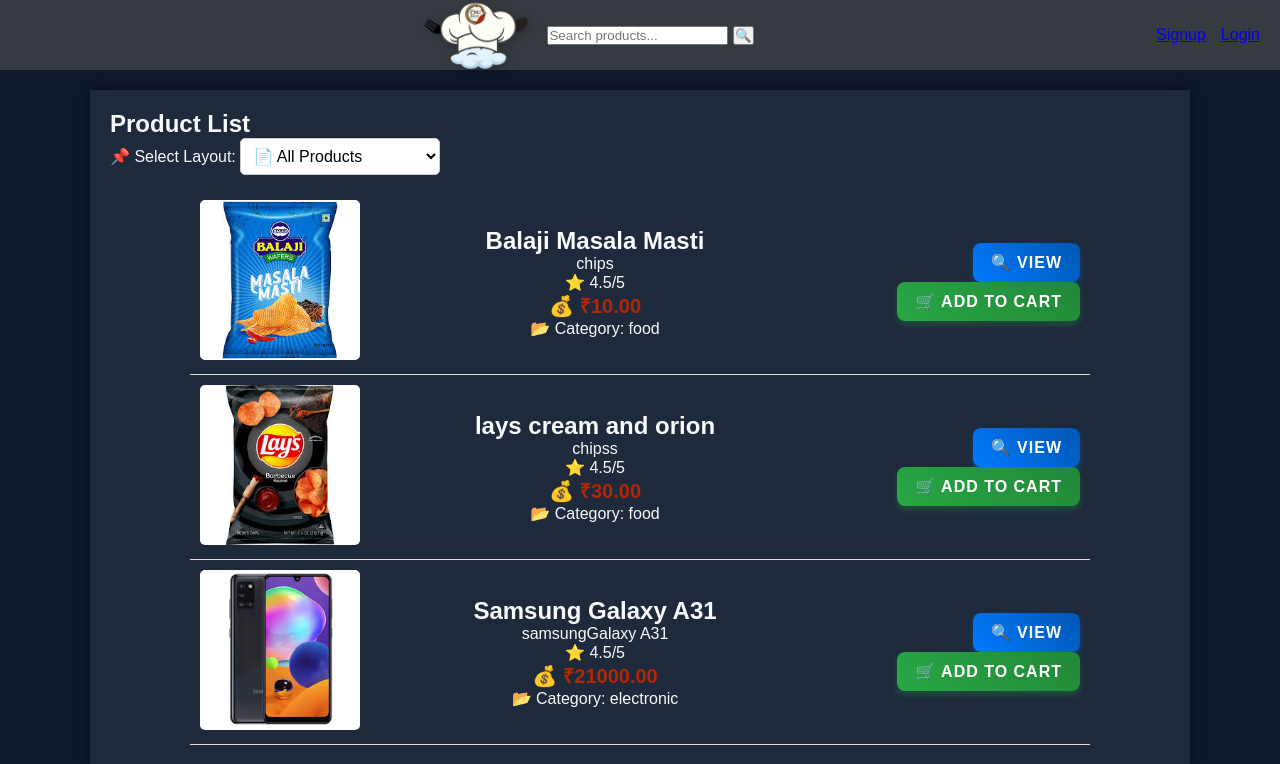
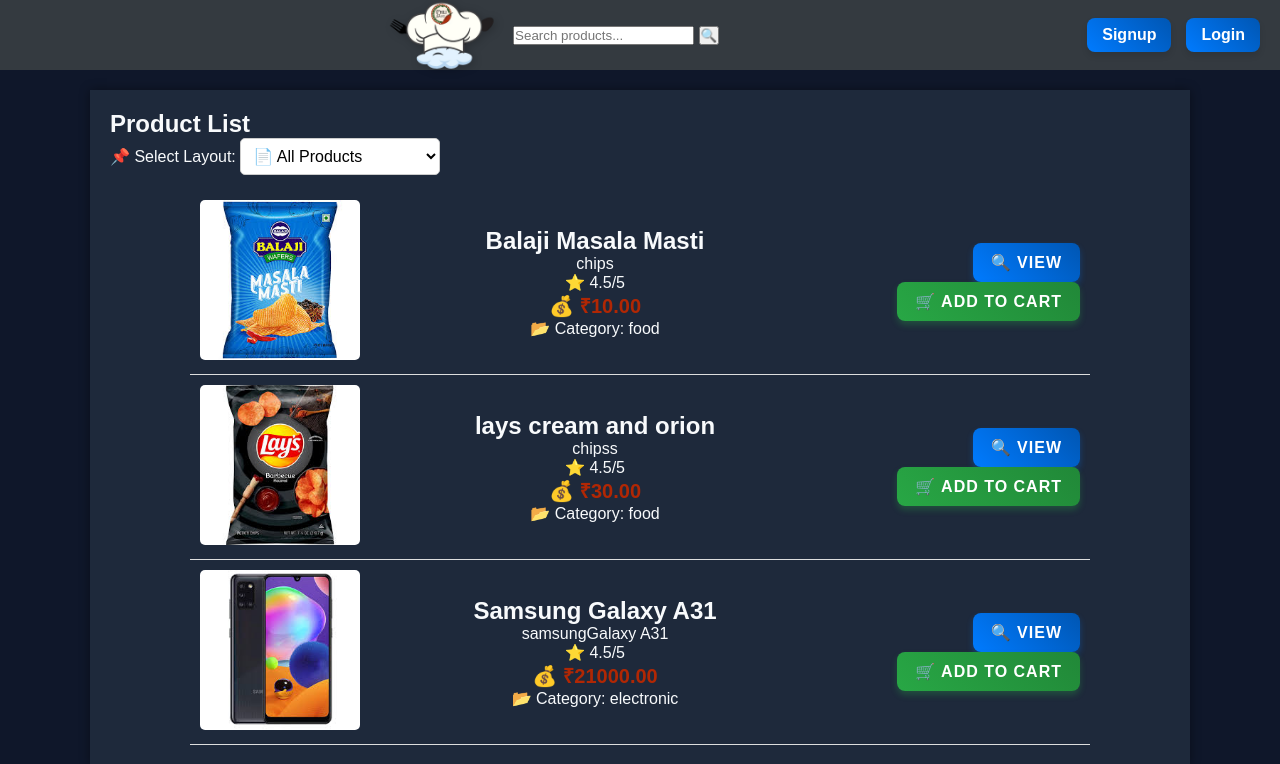
Before and after one commit to Luphonix-Prime/Ecommerce_store, a Django app: page /products/ in a window 1280 px wide. Shown: the top 764 px of the page. Run offline with Django 5.2, Linux system fonts and the light colour scheme; data comes from the database, SQL or seed files in the repository.

Commit message:
add styles for authentication buttons and clean up product list template

```diff
--- a/store/static/css/base.css
+++ b/store/static/css/base.css
@@ -210,3 +210,29 @@ body {
         width: 200px;
     }
 }
+
+
+/* Signup and Login Button */
+.store-auth-btn {
+    display: flex;
+    align-items: center;
+    justify-content: center;
+    gap: 8px;
+    background: linear-gradient(45deg, #007bff, #0056b3);
+    color: white;
+    font-size: 16px;
+    font-weight: bold;
+    padding: 8px 15px;
+    border-radius: 8px;
+    text-decoration: none;
+    box-shadow: 0 4px 6px rgba(0, 0, 0, 0.1);
+    transition: background 0.3s ease, transform 0.3s ease, box-shadow 0.3s ease;
+    border: none;
+    cursor: pointer;
+}
+
+.store-auth-btn:hover {
+    background: linear-gradient(45deg, #0056b3, #003f7f);
+    transform: translateY(-3px) rotate(-2deg);
+    box-shadow: 0 6px 12px rgba(0, 123, 255, 0.4);
+}
--- a/store/templates/store/product_list.html
+++ b/store/templates/store/product_list.html
@@ -3,6 +3,8 @@
 {% block content %}
 
 <div class="container mt-4">
+    <link rel="stylesheet" href="{% static 'css/product_list.css' %}">
+
     <h2 class="mb-3">Product List</h2>
     {% comment %} {%if user.is_authenticated %}
     <a href="{% url 'add_product' %}" class="action-btn add-product-btn">➕ Add Product</a>
@@ -136,6 +138,5 @@
         document.getElementById('layout' + layoutNumber).classList.remove('hidden');
     }
 </script>
-<link rel="stylesheet" href="{% static 'css/product_list.css' %}">
 
 {% endblock %}
```
